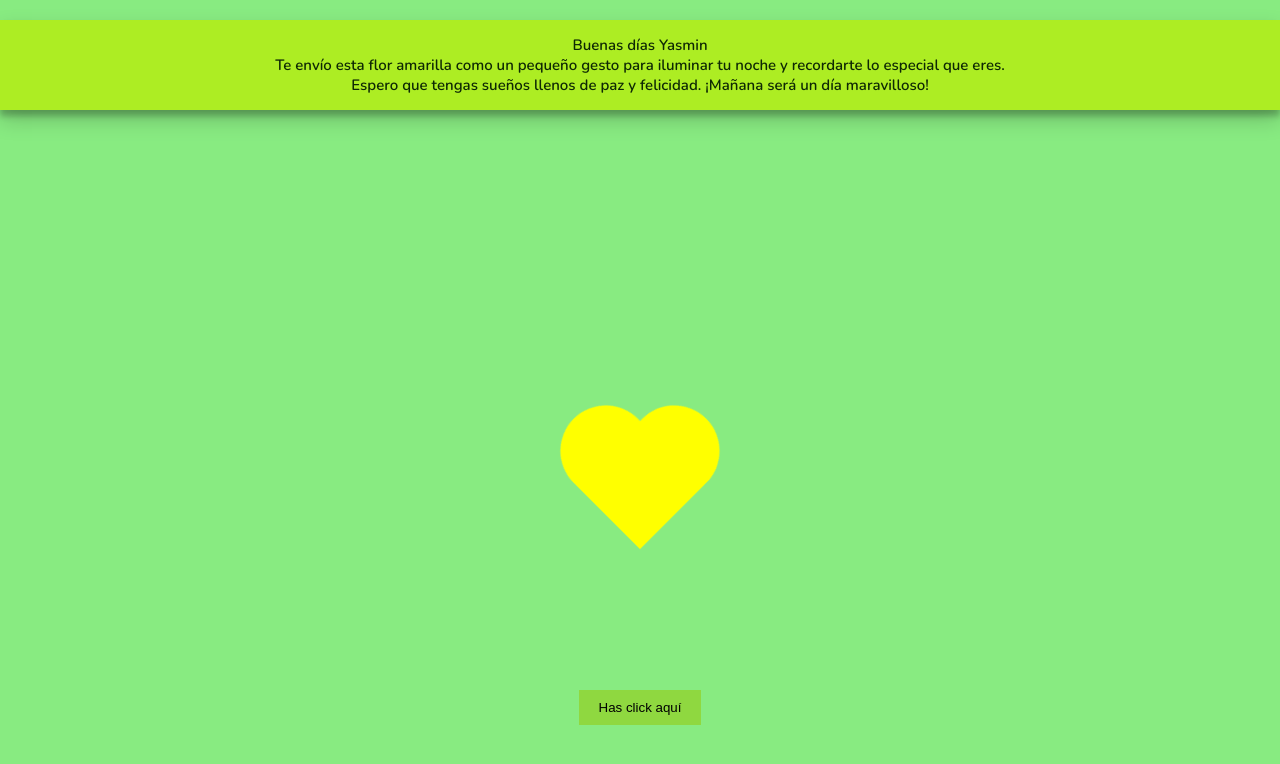
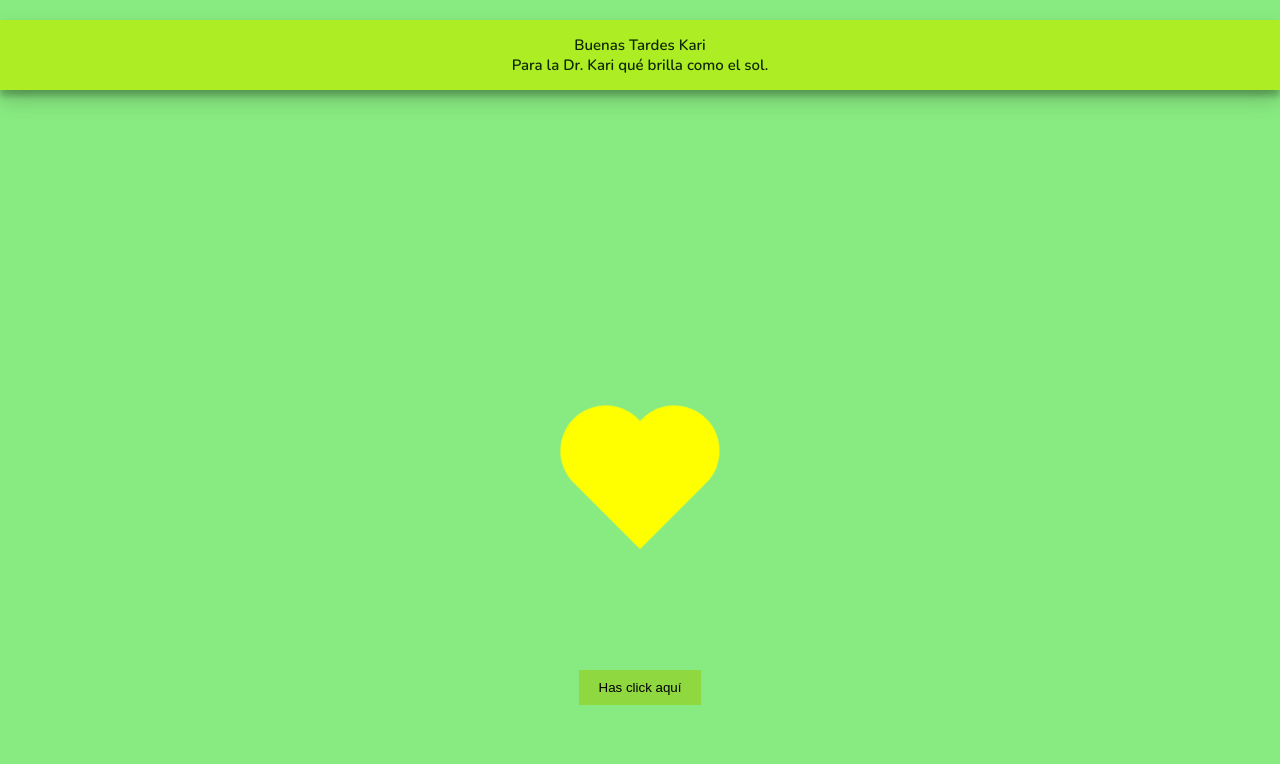
Before and after one commit to SinssChoss/Dra.-Kari-, a plain HTML site: page index.html in a window 1280 px wide. Drawn offline with nearby package versions, Linux system fonts and the light colour scheme.

Commit message:
Update index.html

```diff
--- a/index.html
+++ b/index.html
@@ -117,7 +117,7 @@
 </head>
 <body>
     <div class="back">
-        <div class="bday">Buenas días Yasmin <br>Te envío esta flor amarilla como un pequeño gesto para iluminar tu noche y recordarte lo especial que eres.<br> Espero que tengas sueños llenos de paz y felicidad. ¡Mañana será un día maravilloso!</div>
+        <div class="bday">Buenas Tardes Kari<br>Para la Dr. Kari qué brilla como el sol.</div>
 
         <div class="elements">
             <div class="heart"></div>
```
